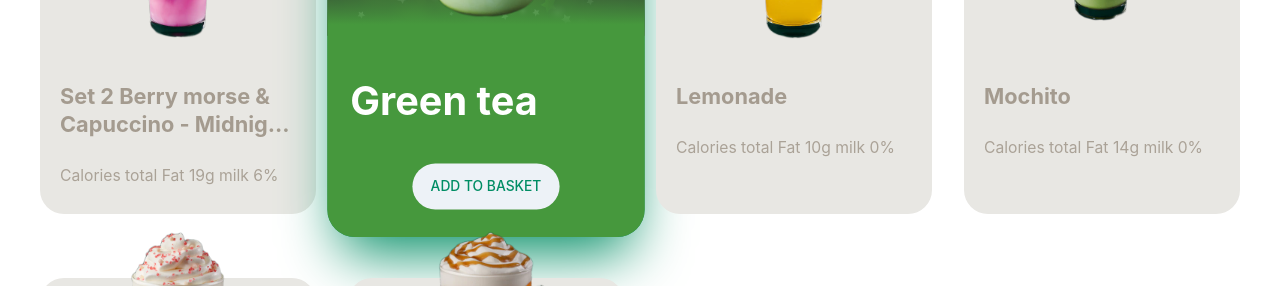
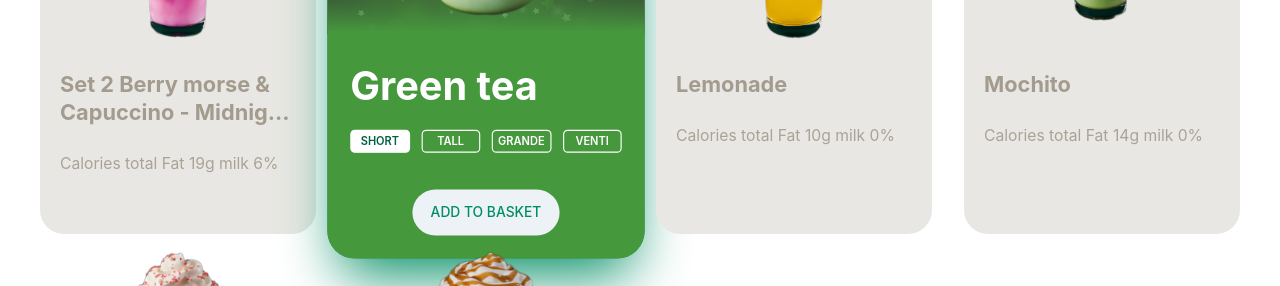
Before and after one commit to TarasMakarchuk/online-store, a Next.js app in the folder client/: page / in a window 1280 px wide. Shown: the part 354-640 px from the top of the page. Built offline with nearby package versions, Linux system fonts and the light colour scheme; no server answers.

Commit message:
:white_check_mark: add carousel variations, chose drinks sizes

```diff
--- a/client/app/components/ui/catalog/carousel/Carousel.module.scss
+++ b/client/app/components/ui/catalog/carousel/Carousel.module.scss
@@ -10,7 +10,7 @@
   }
 
   .heading {
-    @apply text-xl text-beige mt-3 leading-7 font-bold;
+    @apply text-xl text-beige leading-7 font-bold;
 
     > div {
       display: -webkit-box;
@@ -26,6 +26,19 @@
 
   > div {
     @apply relative;
+  }
+
+  .variations {
+    @apply grid grid-cols-4 gap-2.5 mt-6;
+
+    > button {
+      @apply border border-solid border-white transition-colors text-[0.6rem] font-semibold uppercase py-0.5
+      px-0.5 text-center bg-transparent text-white rounded;
+
+      &.active {
+        @apply text-dark-green bg-white
+      }
+    }
   }
 
   &.active {
--- a/client/app/components/ui/catalog/carousel/carousel-item/CarouselBtn.tsx
+++ b/client/app/components/ui/catalog/carousel/carousel-item/CarouselBtn.tsx
@@ -3,8 +3,14 @@ import { FC } from 'react';
 import { COLORS } from '@/config/color.config';
 import { useActions } from '@/hooks/useActions';
 import { IProduct } from '@/types/product.interface';
+import { TypeSize } from '@/store/types';
 
-export const CarouselBtn: FC<{ product: IProduct }> = ({ product }) => {
+interface ICarouselButton {
+	product: IProduct;
+	selectedSize: TypeSize;
+}
+
+export const CarouselBtn: FC<ICarouselButton> = ({ product, selectedSize }) => {
 	const { addToCart } = useActions();
 //TODO Change button to remove from cart
 
@@ -12,11 +18,12 @@ export const CarouselBtn: FC<{ product: IProduct }> = ({ product }) => {
 		<div style={{ textAlign: 'center'}}>
 			<Button onClick={() => addToCart({
 				product,
-				quantity: 1
+				quantity: 1,
+				size: selectedSize,
 			})}
 							color={COLORS.green}
 							className='tracking-widest font-normal'
-							marginTop={10}
+							marginTop={8}
 							borderRadius={20}
 							fontWeight={500}
 							textTransform='uppercase'
--- a/client/app/components/ui/catalog/carousel/carousel-item/CarouselItem.tsx
+++ b/client/app/components/ui/catalog/carousel/carousel-item/CarouselItem.tsx
@@ -1,13 +1,14 @@
 import { IProduct } from '@/types/product.interface';
-import { FC } from 'react';
+import { FC, useState } from 'react';
 import Image from 'next/image';
 import styles from '../Carousel.module.scss';
 import cn from 'clsx';
 import { CarouselBtn } from '@/ui/catalog/carousel/carousel-item/CarouselBtn';
-import { background } from '@chakra-ui/react';
-import { auto } from '@popperjs/core';
+import { CarouselVariations } from '@/ui/catalog/carousel/carousel-item/CarouselVariations';
+import { TypeSize } from '@/store/types';
 
 export const CarouselItem: FC<{ product: IProduct }> = ({ product }) => {
+	const [selectedSize, setSelectedSize] = useState<TypeSize>('SHORT');
 	const isActive = product.id === 2;
 
 	return (
@@ -31,8 +32,14 @@ export const CarouselItem: FC<{ product: IProduct }> = ({ product }) => {
 
 				{isActive ?
 					<>
-						{/* Variations */}
-						<CarouselBtn product={product}/>
+						<CarouselVariations
+							selectedSize={selectedSize}
+							setSelectedSize={setSelectedSize}
+						/>
+						<CarouselBtn
+							product={product}
+							selectedSize={selectedSize}
+						/>
 					</> :
 					<div className={styles.description}>
 						{product.description}
--- /dev/null
+++ b/client/app/components/ui/catalog/carousel/carousel-item/CarouselVariations.tsx
@@ -0,0 +1,28 @@
+import { Dispatch, FC, SetStateAction } from 'react';
+import styles from '../Carousel.module.scss';
+import { TypeSize } from '@/store/types';
+import cn from 'clsx';
+
+const SIZES: TypeSize[] = ['SHORT', 'TALL', 'GRANDE', 'VENTI'];
+
+interface ICarouselVariations {
+	selectedSize: TypeSize;
+	setSelectedSize: Dispatch<SetStateAction<TypeSize>>;
+}
+
+export const CarouselVariations: FC<ICarouselVariations> = ({ selectedSize, setSelectedSize }) => {
+
+	return (
+		<div className={styles.variations}>
+			{SIZES.map(size =>(
+				<button
+					key={size}
+					className={cn({
+						[styles.active]: selectedSize === size
+					})}
+					onClick={ () => setSelectedSize(size) }
+				>{ size }</button>
+			))}
+		</div>
+	);
+};
--- a/client/app/data/cart.data.ts
+++ b/client/app/data/cart.data.ts
@@ -5,11 +5,13 @@ export const cart: ICartItem[] = [
 	{
 		id: 1,
 		product: products[0],
-		quantity: 1
+		quantity: 1,
+		size: 'GRANDE',
 	},
 	{
 		id: 2,
 		product: products[1],
-		quantity: 2
+		quantity: 2,
+		size: 'TALL',
 	},
 ];
--- a/client/app/store/slice.ts
+++ b/client/app/store/slice.ts
@@ -1,5 +1,5 @@
 import { createSlice, PayloadAction } from '@reduxjs/toolkit';
-import { IAddCartPayload, IChangeQuantityCardPayload, IInitialState } from '@/store/types';
+import { IAddCartPayload, IChangeQuantityCardPayload, IChangeSizePayload, IInitialState } from '@/store/types';
 import { cart } from '@/data/cart.data';
 
 const initialState: IInitialState = {
@@ -30,6 +30,12 @@ export const cartSlice = createSlice({
 					item.quantity > 1 ? item.quantity-- : 1;
 				}
 			}
+		},
+
+		changeSize: (state, action: PayloadAction<IChangeSizePayload>) => {
+			const { id, size } = action.payload;
+			const item = state.items.find(item => item.id === id);
+			if (item) item.size = size;
 		}
 
 	}
--- a/client/app/types/cart-item.interface.ts
+++ b/client/app/types/cart-item.interface.ts
@@ -1,7 +1,9 @@
+import { TypeSize } from "@/store/types";
 import { IProduct } from "@/types/product.interface";
 
 export interface ICartItem {
 	id: number;
 	product: IProduct;
 	quantity: number;
+	size: TypeSize;
 }
```
Also changed, not shown: client/app/store/types.ts (+6 -1 lines).
